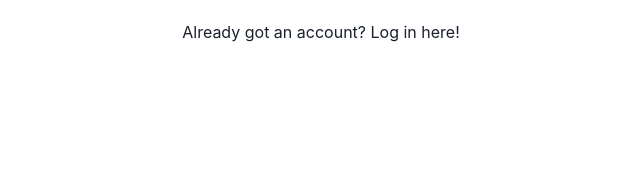
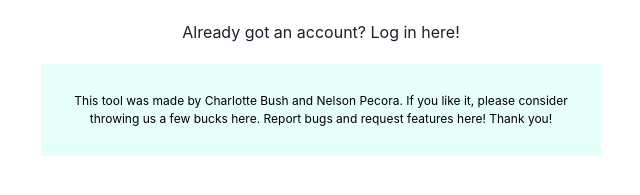
Before and after one commit to Varlotte/phase-5-project, a React (Vite) app: page / in a window 1280 px wide. Shown: the part 417-612 px from the top of the page, without its empty margins (319-959 px from the left). Built offline with nearby package versions, Linux system fonts and the light colour scheme; no server answers.

Commit message:
Building out the feature/bug and ko-fi component
-builds component with placeholder text
-adds it to app
-styles it in Chakra
-links to form and kofi tbd

```diff
--- /dev/null
+++ b/src/client/components/FormKofi.tsx
@@ -0,0 +1,29 @@
+import React from 'react';
+
+import {
+  Box,
+  Link as ChakraLink,
+  Heading,
+  Image,
+  Stack,
+  Text,
+} from '@chakra-ui/react';
+
+import Link from '../components/Link';
+
+export default function FormKofi() {
+  return (
+    <Box bg="#E6FFFA" w="100%" p={7} color="white" marginTop={5}>
+      <Stack spacing={1}>
+        <Text fontSize="xs" align="center" color="black">
+          This tool was made by{' '}
+          <Link href="https://femmefaust.us/dev">Charlotte Bush</Link> and{' '}
+          <Link href="https://nelson.codes"> Nelson Pecora</Link>. If you like
+          it, please consider throwing us a few bucks{' '}
+          <Link href="ko-fi">here.</Link> Report bugs and request features{' '}
+          <Link href="form">here!</Link> Thank you!
+        </Text>
+      </Stack>
+    </Box>
+  );
+}
--- a/src/client/containers/App.tsx
+++ b/src/client/containers/App.tsx
@@ -4,6 +4,7 @@ import { ChakraProvider } from '@chakra-ui/react';
 import { BrowserRouter, Route, Routes } from 'react-router-dom';
 
 import { AuthProvider } from '../AuthProvider';
+import FormKofi from '../components/FormKofi';
 import NavBar from '../components/NavBar';
 import Account from './Account';
 import Conditions from './Conditions';
@@ -35,6 +36,7 @@ function App() {
               <Route path="/logout" element={<Logout />} />
               <Route path="/" element={<LandingPage />} />
             </Routes>
+            <FormKofi />
           </main>
         </BrowserRouter>
       </AuthProvider>
```
